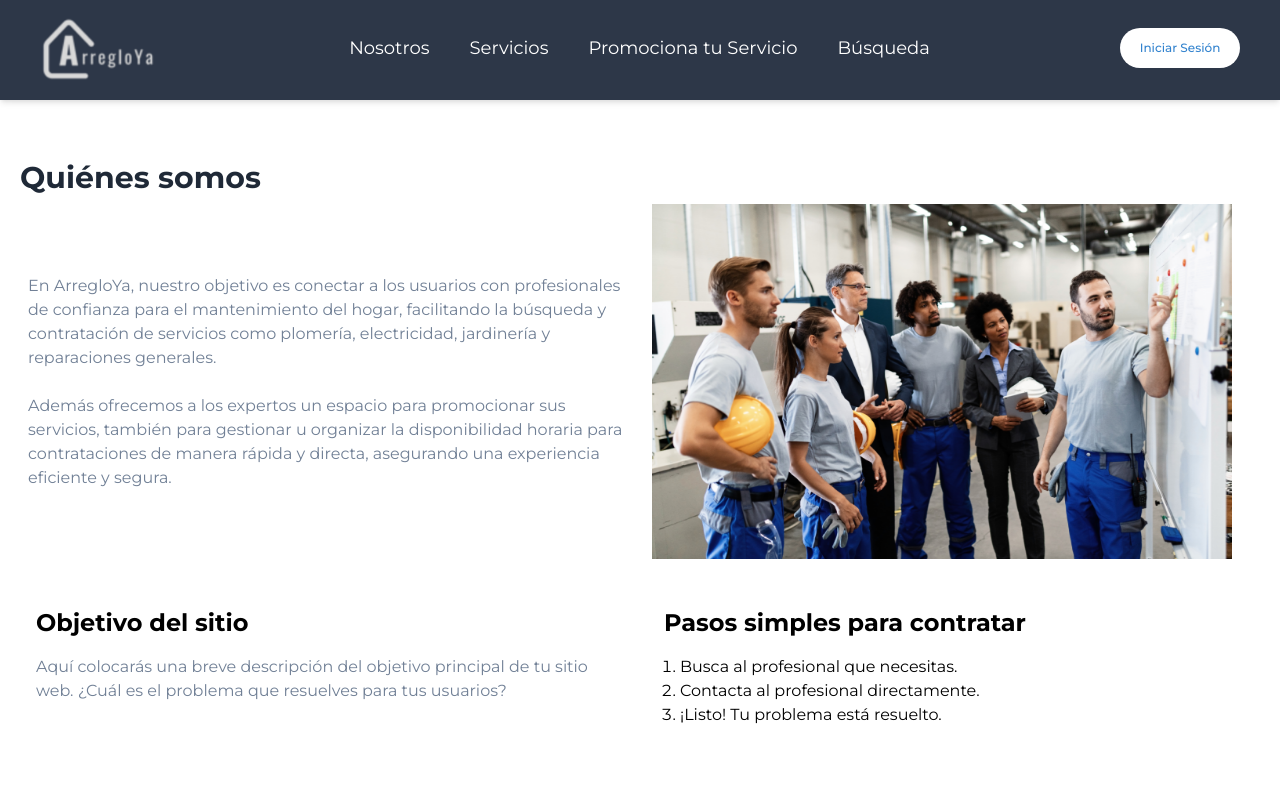
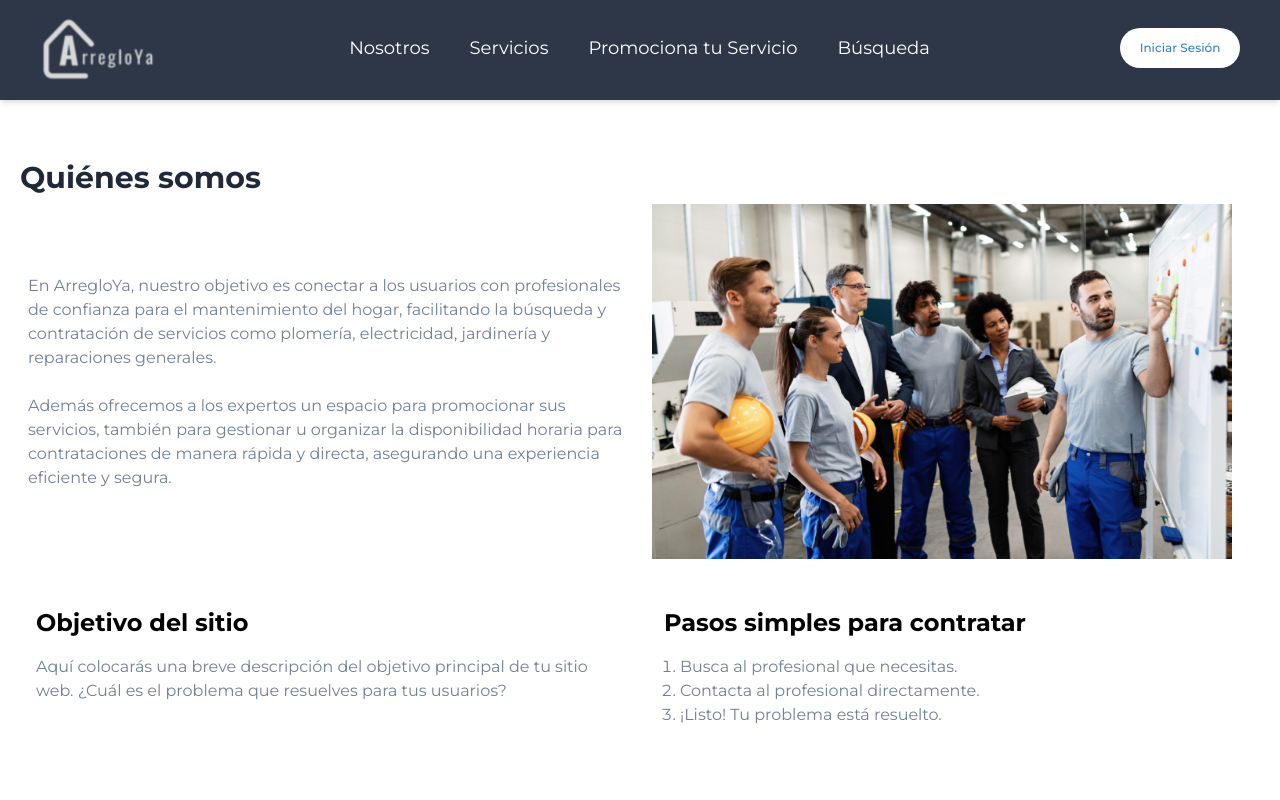
Before and after one commit to No-Country-simulation/s17-08-m-java-react, a React (Create React App) app in the folder client/: page /nosotros in a window 1280 px wide. Shown: the top 800 px of the page. Built offline with nearby package versions, Linux system fonts and the light colour scheme.

Commit message:
change: formatting and ordering spelling
Se formateo de manera correcta la indexacion en el archivo Nosotros y se corrigio la ortografia del titulo en el Home

```diff
--- a/client/src/assets/components/Home.js
+++ b/client/src/assets/components/Home.js
@@ -8,7 +8,7 @@ function Home() {
         <div className="flex flex-col lg:flex-row justify-between items-center">
           <div className="w-full lg:w-1/2 text-center lg:text-left">
             <h2 className="text-left text-4xl font-bold leading-snug text-gray-700 mb-5 wow fadeInUp animated" data-wow-delay="1s" style={{ visibility: 'visible', animationDelay: '1s', fontSize: '75px' }}>
-              Soluciones<br className="hidden lg:block" />Para tu Hogar
+              Soluciones<br className="hidden lg:block" /> Para tu Hogar
             </h2>
             <h3 className=" text-left  text-xl leading-snug text-gray-700 mb-8 pr-5 wow fadeInUp animated" data-wow-delay="1s" style={{ visibility: 'visible', animationDelay: '1s', lineHeight: '2.5' }}>
               Servicio de calidad garantizada para cada rincón de tu hogar
--- a/client/src/assets/pages/Nosotros.js
+++ b/client/src/assets/pages/Nosotros.js
@@ -55,7 +55,7 @@ function Nosotros() {
           <h2 className="text-2xl font-bold mb-4">
             Pasos simples para contratar
           </h2>
-          <ol className="list-decimal  pl-4">
+          <ol className="list-decimal  pl-4 text-gray-600">
             <li>Busca al profesional que necesitas.</li>
             <li>Contacta al profesional directamente.</li>
             <li>¡Listo! Tu problema está resuelto.</li>
```
